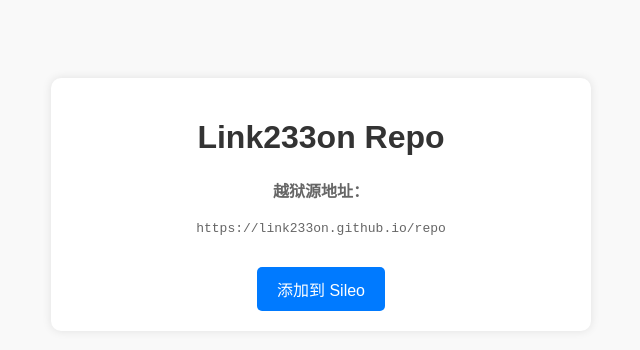
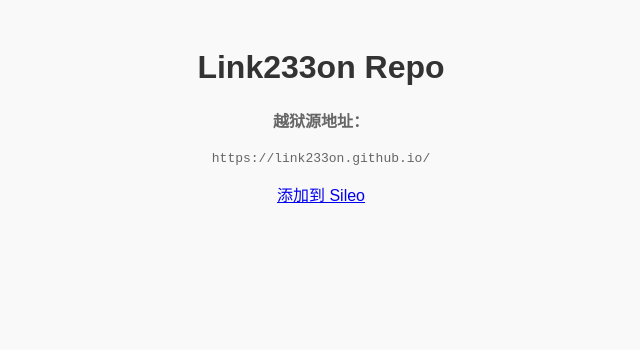
Before and after one commit to Link233on/Link233on.github.io, a plain HTML site: page index.html in a window 1280 px wide. Shown: the whole page, without its empty margins (319-959 px from the left). Drawn offline with Linux system fonts and the light colour scheme.

Commit message:
Update index.html

```diff
--- a/index.html
+++ b/index.html
@@ -11,7 +11,7 @@
             padding: 20px;
             background-color: #f9f9f9;
         }
-        .container {
+        。container {
             max-width: 500px;
             margin: 50px auto;
             padding: 20px;
@@ -25,7 +25,7 @@
         p {
             color: #666;
         }
-        .btn {
+        。btn {
             display: inline-block;
             margin-top: 15px;
             padding: 10px 20px;
@@ -46,9 +46,9 @@
     <h1>Link233on Repo</h1>
 
     <p><strong>越狱源地址：</strong></p>
-    <p><code>https://link233on.github.io/repo</code></p>
+    <p><code>https://link233on.github.io/</code></p>
 
-    <a class="btn" href="sileo://source/https://link233on.github.io/repo">添加到 Sileo</a>
+    <a class="btn" href="sileo://source/https://link233on.github.io/">添加到 Sileo</a>
 
 </div>
 
```
